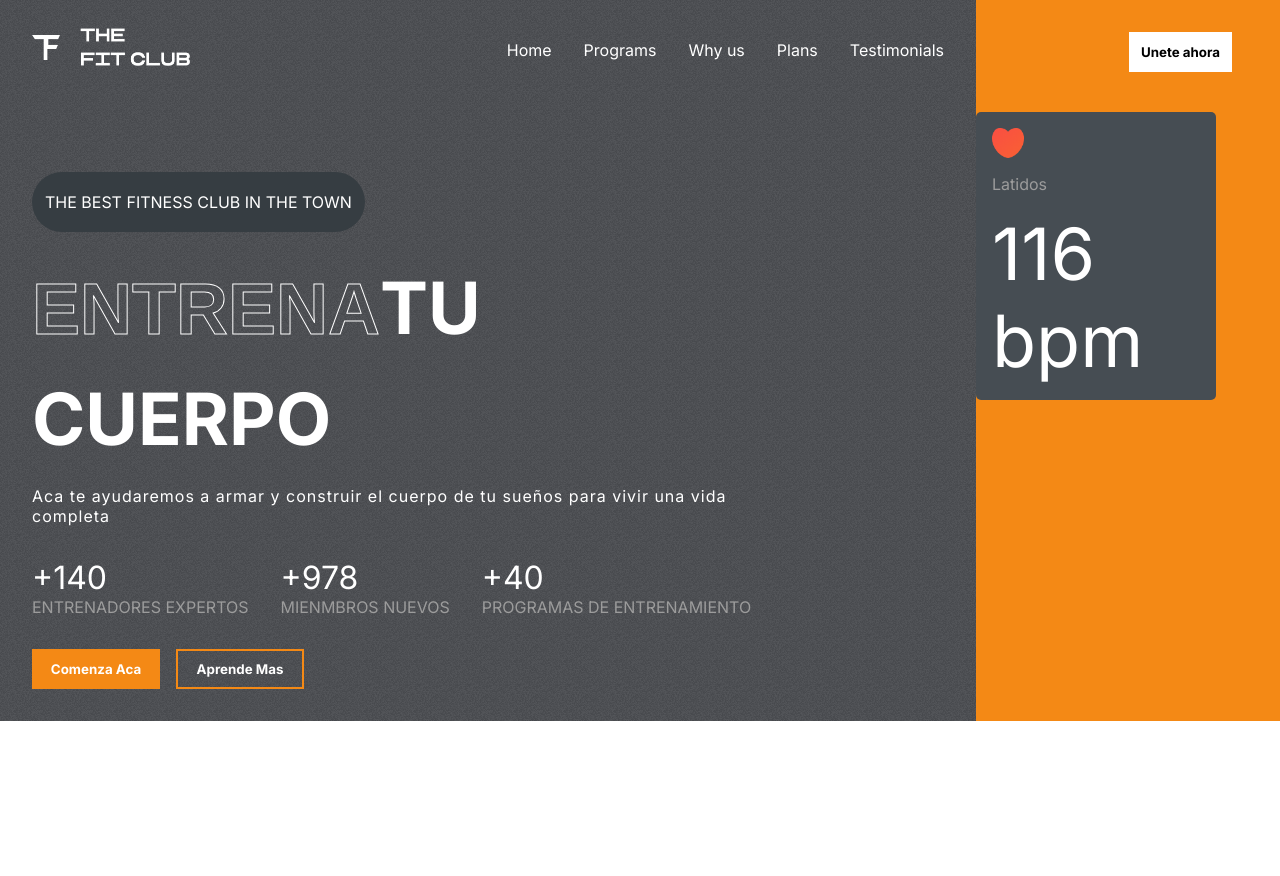
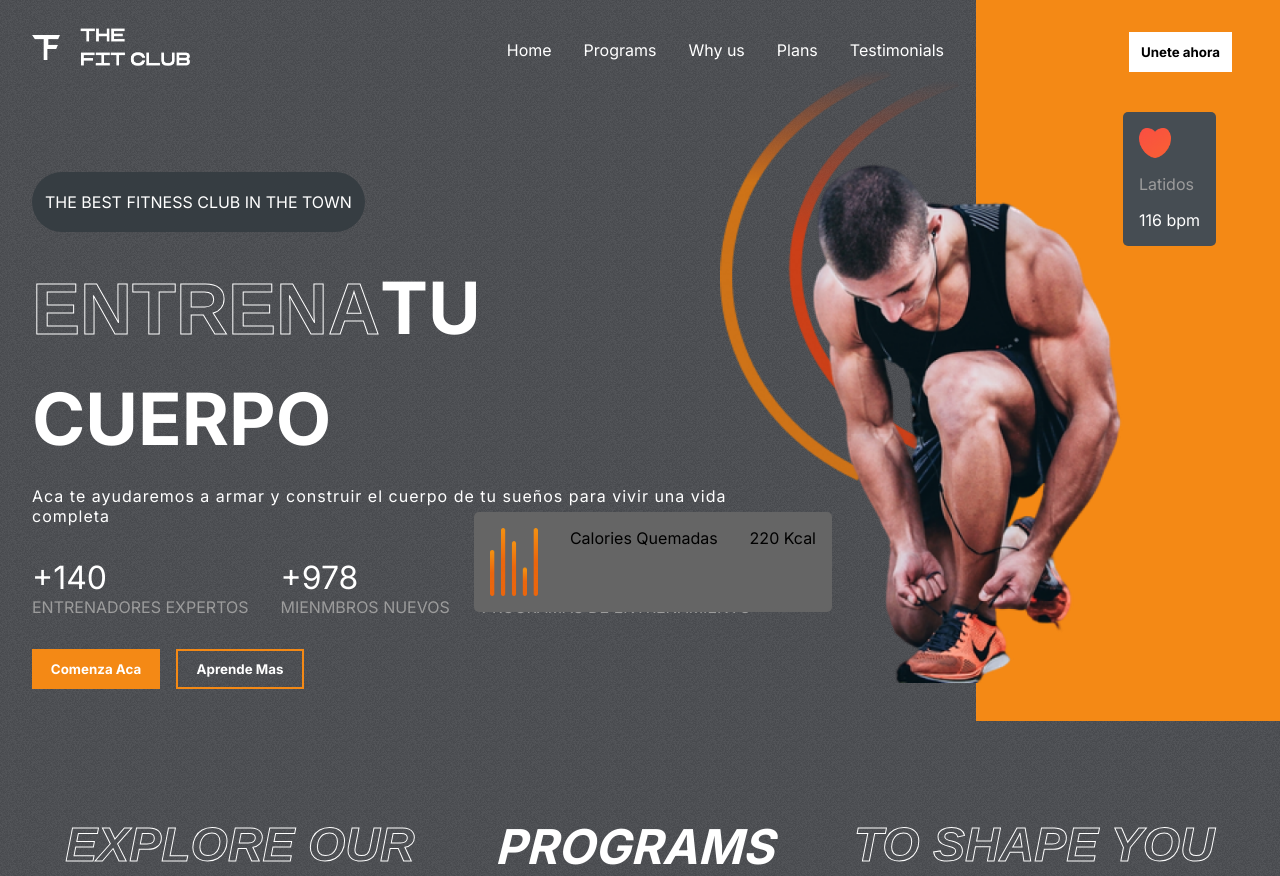
Before and after one commit to SantiagoNaya/agarrefalso, a React (Create React App) app: page / in a window 1280 px wide. Before the commit the page ends 800 px from the top, so only its background shows below. Built offline with nearby package versions, Linux system fonts and the light colour scheme.

Commit message:
feat: agregue un componente nuevo programs que tendra unas cards

```diff
--- a/src/App.js
+++ b/src/App.js
@@ -1,9 +1,11 @@
 import './App.css';
 import Hero from './components/Hero/Hero';
+import Programs from './components/Programs/Programs';
 function App() {
   return (
     <div className="App">
         <Hero/>
+        <Programs/>
 
 
         </div>
--- a/src/components/Hero/Hero.css
+++ b/src/components/Hero/Hero.css
@@ -96,7 +96,7 @@
 .heart-rate{
     display: flex;
     flex-direction: column;
-    gap:1rem;
+    gap: 1rem;
     background-color: var(--darkGrey);
     width: fit-content;
     padding: 1rem;
@@ -106,21 +106,61 @@
     right: 4rem;
     top: 7rem;
 }
-
-
 .heart-rate>img{
     width: 2rem;
+}
+.heart-rate>:nth-child(2){
+    color: var(--gray);
 
 }
 
-.heart-rate>:nth-child(2)
-{
+.heart-rate>:nth-child(3){
+    color: white;
+    font-size: 1.5;
+}
+
+.hero-image{
+    position: absolute;
+    top: 10rem;
+    right: 8rem;
+    width: 23rem;
+}
+
+.hero-image-back{
+    position: absolute;
+    top: 4rem;
+    right: 20rem;
+    z-index: -1;
+    width: 15rem;
+}
+
+.calories{
+    display: flex;
+    gap: 2rem;
+    background-color: var(--caloryCard);
+    border-radius: 5px;
+    padding: 1rem;
+    width: fit-content;
+    position: absolute;
+    top: 32rem;
+    right: 28rem;
+
+}
+
+.calories > img{
+    width: 3rem;
+}
+.calories > div{
+    display: flex;
+    flex-direction: column;
+    justify-content: space-between;
+}
+
+.calories>div>:nth-child(1){
     color: var(--gray);
 }
 
-.heart-rate>:nth-child(3)
-{
+.calories>div>:nth-child(2){
     color: white;
-    font-size: 4.5rem;
-
+    font-size: 1.5rem;
 }
--- a/src/components/Hero/Hero.jsx
+++ b/src/components/Hero/Hero.jsx
@@ -60,14 +60,18 @@
 
             <div className="heart-rate">
                 <img src={Heart} alt="" />
-                <span>Latidos </span>
-                <span>116 bpm</span>
+                <span>Latidos </span> <span>116 bpm</span>
             </div>
 
-
-
-
-             </div>
+            {/* hero img*/}
+            <img src={hero_image} alt="" className='hero-image'/>
+            <img src={hero_image_back} alt="" className='hero-image-back'/>
+            </div>
+           {/* calories*/}
+            <div className="calories">
+                <img src={Calories} alt="" />
+                <span>Calories Quemadas</span> <span>220 Kcal</span>
+          </div>
         </div>
 
     )
--- /dev/null
+++ b/src/components/Programs/Programs.css
@@ -0,0 +1,17 @@
+.Programs{
+    display: flex;
+    flex-direction: column;
+    gap:2rem;
+    padding: 0 2rem;
+}
+
+.Programs-header{
+    display: flex;
+    gap: 5rem;
+    font-weight: bold;
+    font-size: 3rem;
+    justify-content: center;
+    color: white;
+    text-transform: uppercase;
+    font-style: italic;
+}
--- /dev/null
+++ b/src/components/Programs/Programs.jsx
@@ -0,0 +1,20 @@
+import React from 'react'
+import './Programs.css'
+const Programs =() => {
+  return (
+    <div className="Program" id="programs">
+          {/* header*/}
+<div className="Programs-header">
+          <span className='stroke-text'>Explore our</span>
+          <span>
+          Programs
+            </span>
+            <span className='stroke-text'>
+            to shape you
+            </span>
+            </div>
+    </div>
+  )
+}
+
+export default Programs
```
